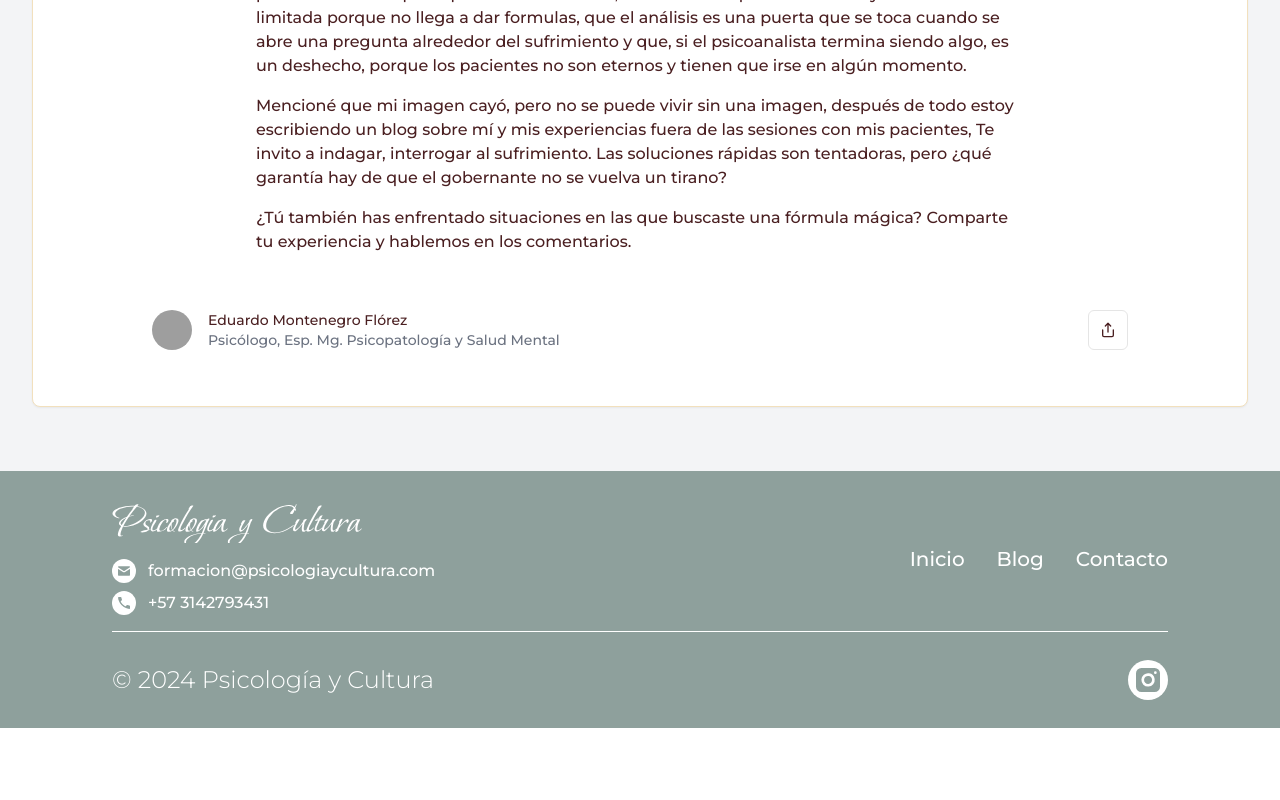
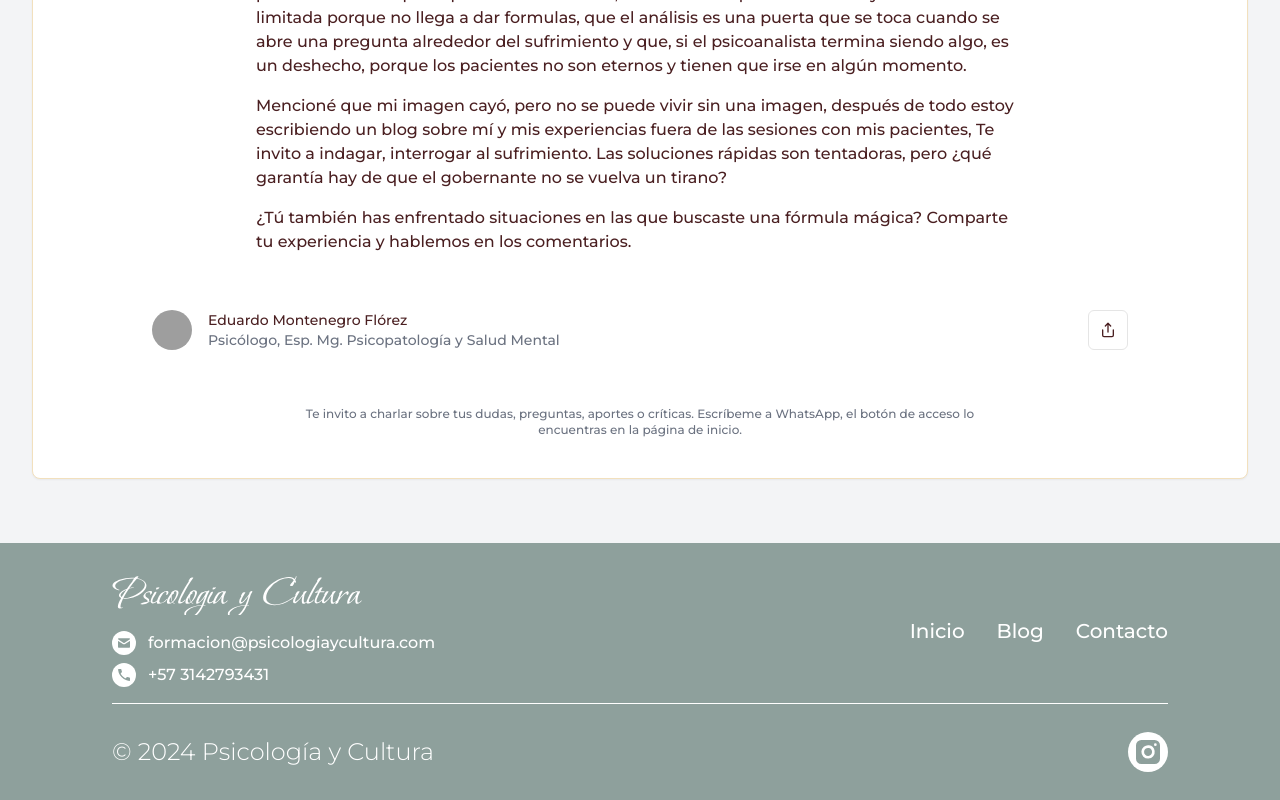
Before and after one commit to jdvsg12/inpsac, a Next.js app: page /blog/que-hago-doctor in a window 1280 px wide. Shown: the part 2703-3503 px from the top of the page. Before the commit the page ends 3431 px from the top, so only its background shows below. Built offline with nearby package versions, Linux system fonts and the light colour scheme; grey boxes are pictures that could not be loaded.

Commit message:
fix: fix text end blog

```diff
--- a/src/app/blog/que-hago-doctor/page.tsx
+++ b/src/app/blog/que-hago-doctor/page.tsx
@@ -70,6 +70,7 @@ export default function page() {
                         </div>
                         <ShareButton />
                     </CardFooter>
+                    <p className="text-xs text-gray-500 mb-10 max-w-[750px] px-4 text-center mx-auto">Te invito a charlar sobre tus dudas, preguntas, aportes o críticas. Escríbeme a WhatsApp, el botón de acceso lo encuentras en la página de inicio.</p>
                 </Card>
             </div>
         </div>
```
